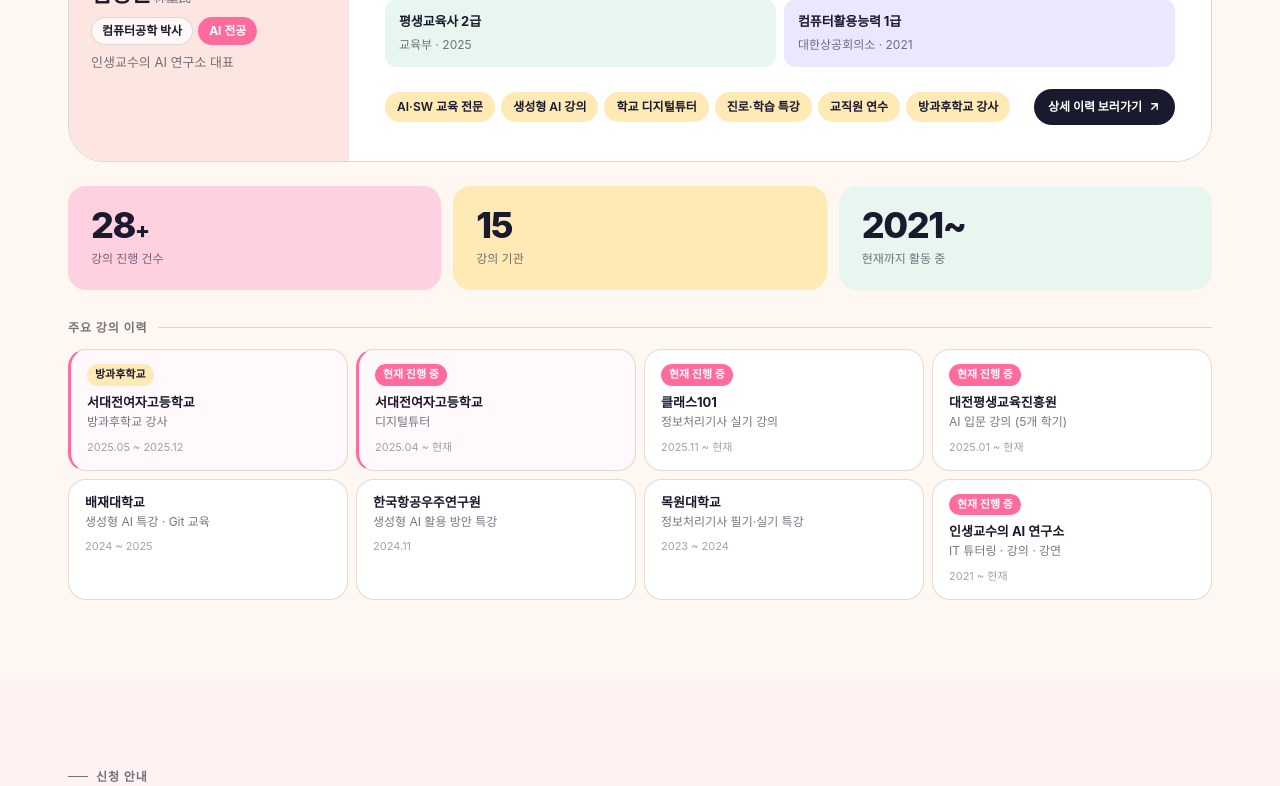
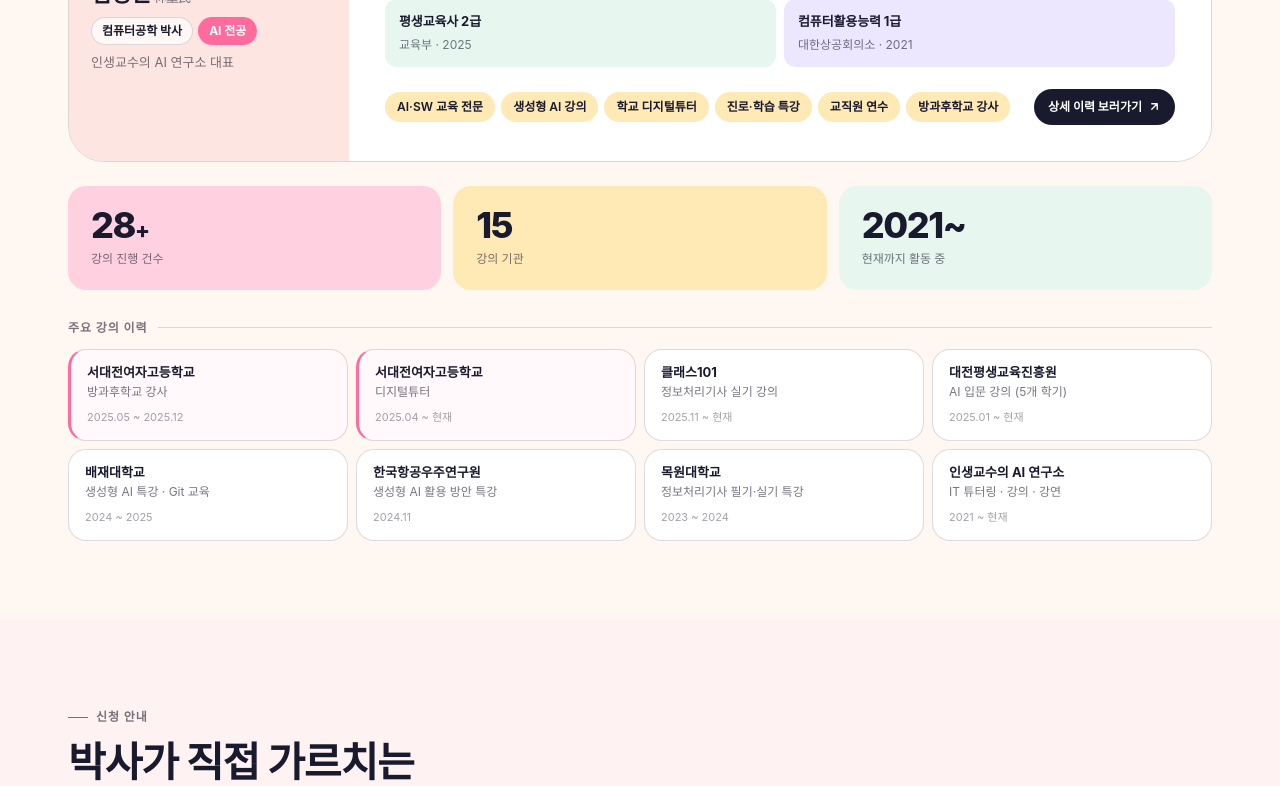
Before and after one commit to sharesdjgh-sys/sdjgh-afterschool-promotion, a Next.js app: page / in a window 1280 px wide. Shown: the part 4979-5765 px from the top of the page. Built offline with nearby package versions, Linux system fonts and the light colour scheme; a web font is replaced by a local one.

Commit message:
모바일 UI/UX에 맞게 변경

```diff
--- a/app/globals.css
+++ b/app/globals.css
@@ -266,7 +266,7 @@ section{ position:relative; padding: 80px 0; }
 .effect-card.accent{ background: var(--yellow); color: var(--ink); border-color: transparent; }
 .effect-card.accent .n{ color: rgba(26,26,46,0.5); }
 .effect-card.accent p{ color: rgba(26,26,46,0.75); }
-@media (max-width: 900px){ .effect-card.big, .effect-card.mid, .effect-card.sm{ grid-column: span 12; } }
+@media (min-width: 641px) and (max-width: 900px){ .effect-card.big, .effect-card.mid, .effect-card.sm{ grid-column: span 12; } }
 
 /* ============ Teacher ============ */
 .teacher{ background: var(--bg-cream); }
@@ -509,6 +509,130 @@ footer .foot-inner{ display: flex; justify-content: space-between; gap: 24px; fl
 footer .foot-brand{ font-size: 20px; font-weight: 800; color: #fff; line-height: 1.3; letter-spacing: -0.02em; }
 footer .foot-meta{ text-align: right; line-height: 1.8; }
 
+/* ============ Responsive: Tablet (≤900px) ============ */
+@media (max-width: 900px) {
+  .hero { padding: 100px 0 56px; }
+  .part-block { padding: 28px 22px; }
+  .teacher-info { padding: 28px 22px; }
+  .apply-info, .apply-form { padding: 28px 22px; }
+}
+
+/* ============ Responsive: Mobile (≤640px) ============ */
+@media (max-width: 640px) {
+  /* Nav */
+  .nav { max-width: calc(100% - 24px); top: 10px; }
+  .nav .brand { font-size: 12px; padding: 4px 10px 4px 6px; gap: 6px; }
+  .nav .brand-dot { width: 12px; height: 12px; }
+  .nav .cta { padding: 7px 12px; font-size: 12px; }
+
+  /* Hero */
+  .hero { padding: 76px 0 36px; }
+  .hero-curriculum { display: none; }
+  .hero h1 { margin-top: 14px; }
+  .hero-sub { margin-top: 12px; font-size: var(--t-sm); line-height: 1.65; }
+  .hero-meta { margin-top: 16px; gap: 5px; }
+  .hero-meta .chip { padding: 6px 11px; font-size: 12px; }
+  .hero-cta-row { margin-top: 18px; flex-direction: column; gap: 8px; }
+  .btn-primary, .btn-ghost { width: 100%; justify-content: center; padding: 14px 20px; }
+  .blob-deco { opacity: 0.35; }
+  .marquee-wrap { margin-top: 36px; }
+
+  /* Section 공통 */
+  .section-title { font-size: clamp(20px, 6.5vw, 30px); }
+  .section-lead { font-size: var(--t-sm); }
+
+  /* About */
+  .stat-card { padding: 16px 14px; }
+  .stat-card .stat-num { font-size: 30px; }
+  .stat-card .stat-unit { font-size: 15px; }
+  .feature { padding: 18px; gap: 8px; }
+  .feature h3 { font-size: var(--t-base); }
+  .feature p { font-size: var(--t-sm); }
+
+  /* Effects */
+  .effects { padding: 56px 0; }
+  .effect-grid { margin-top: 28px; gap: 8px; grid-template-columns: 1fr 1fr; }
+  .effect-card.big { grid-column: span 2; }
+  .effect-card.mid, .effect-card.sm { grid-column: span 1; }
+  .effect-card { padding: 18px 14px; }
+  .effect-card h3 { font-size: var(--t-base); margin-top: 10px; }
+  .effect-card p { font-size: var(--t-sm); margin-top: 6px; }
+
+  /* Curriculum 탭: 가로 스크롤 */
+  .part-tabs { flex-wrap: nowrap; overflow-x: auto; padding-bottom: 6px; -webkit-overflow-scrolling: touch; scrollbar-width: none; }
+  .part-tabs::-webkit-scrollbar { display: none; }
+  .part-tab { flex-shrink: 0; padding: 9px 14px; font-size: var(--t-sm); }
+  .part-block { padding: 16px 14px; margin-top: 16px; border-radius: var(--r-lg); }
+  .part-block .part-head { padding-bottom: 14px; gap: 10px; }
+  .part-block .part-head h3 { font-size: var(--t-base); }
+  .part-desc { font-size: var(--t-sm); }
+  .part-badge { font-size: 11px; padding: 5px 10px; }
+  .part-tool-header { padding: 12px 14px; }
+  .part-tool-name { font-size: var(--t-base); }
+  .lessons { grid-template-columns: 1fr 1fr; gap: 8px; }
+  .lesson { padding: 12px 11px 10px; min-height: unset; }
+  .lesson .cha { font-size: 18px; }
+  .lesson .t-title { margin-top: 8px; font-size: var(--t-sm); }
+  .lesson .t-topic { font-size: 11px; margin-top: 4px; }
+  .lesson .t-output { margin-top: 8px; padding-top: 8px; font-size: 11px; }
+
+  /* Teacher - 사진을 좌측 작게, 이름 우측 배치 */
+  .teacher-left { flex-direction: row; align-items: stretch; }
+  .teacher-portrait { width: 110px; flex-shrink: 0; aspect-ratio: 3/4; }
+  .teacher-nameplate { padding: 14px 14px 16px; flex: 1; border-top: none; border-left: 1px solid rgba(26,26,46,0.08); }
+  .teacher-card { margin-top: 20px; border-radius: var(--r-lg); }
+  .nameplate-name { font-size: 18px; }
+  .teacher-info { padding: 18px 16px; }
+  .teacher-quote { font-size: var(--t-sm); padding: 12px 14px 12px 16px; line-height: 1.6; }
+  .quote-decoration { font-size: 36px; }
+  .teacher-bio { font-size: var(--t-sm); margin-top: 12px; line-height: 1.75; }
+  .teacher-certs { margin-top: 16px; }
+  .certs-grid { grid-template-columns: 1fr 1fr; gap: 6px; }
+  .cert-item { padding: 10px 12px; }
+  .teacher-tags { margin-top: 14px; gap: 5px; }
+  .teacher-profile-link { margin-left: 0; margin-top: 2px; width: 100%; justify-content: center; }
+  .teacher-track { margin-top: 16px; }
+  .track-stats { gap: 8px; }
+  .track-stat { padding: 14px 12px; }
+  .track-num { font-size: 26px; }
+  .track-plus { font-size: 16px; }
+  .track-label { font-size: 11px; }
+  .track-grid { gap: 6px; }
+  .track-item { padding: 11px 13px; }
+  .track-item-org { font-size: 12px; }
+  .track-item-title { font-size: var(--t-xs); }
+
+  /* Apply */
+  .apply { padding: 56px 0 64px; }
+  .apply-grid { margin-top: 20px; gap: 14px; }
+  .apply-info { padding: 20px 16px; border-radius: var(--r-lg); }
+  .apply-info h3 { font-size: 18px; }
+  .apply-info .info-list { margin-top: 18px; gap: 10px; }
+  .apply-info .info-row { grid-template-columns: 60px 1fr; gap: 10px; padding-bottom: 10px; }
+  .apply-info .info-row .v { font-size: var(--t-base); }
+  .apply-form { padding: 20px 16px; border-radius: var(--r-lg); }
+  .apply-form h3 { font-size: 18px; }
+  .field { margin-top: 14px; }
+  .field input, .field select, .field textarea { padding: 10px 12px; font-size: var(--t-sm); }
+  .submit-row { flex-direction: column; align-items: stretch; gap: 8px; margin-top: 20px; }
+  .btn-submit { justify-content: center; width: 100%; padding: 14px; }
+
+  /* Footer */
+  footer { padding: 36px 0 28px; }
+  footer .foot-inner { gap: 14px; }
+  footer .foot-brand { font-size: 16px; }
+  footer .foot-meta { text-align: left; }
+}
+
+/* ============ Responsive: Small mobile (≤380px) ============ */
+@media (max-width: 380px) {
+  .stat-row { grid-template-columns: 1fr; }
+  .track-stats { gap: 5px; }
+  .track-num { font-size: 20px; }
+  .track-stat { padding: 11px 9px; }
+  .hero-meta { gap: 4px; }
+}
+
 /* ============ Reveal animation ============ */
 .js-reveal .reveal{ opacity: 0; transform: translateY(20px); transition: opacity 0.8s cubic-bezier(.2,.7,.2,1), transform 0.8s cubic-bezier(.2,.7,.2,1); }
 .js-reveal .reveal.in{ opacity: 1; transform: translateY(0); }
--- a/components/Teacher.tsx
+++ b/components/Teacher.tsx
@@ -9,14 +9,14 @@ const CERTS = [
 ];
 
 const LECTURES = [
-  { title: "방과후학교 강사", org: "서대전여자고등학교", period: "2025.05 ~ 2025.12", badge: "방과후학교", featured: true },
-  { title: "디지털튜터", org: "서대전여자고등학교", period: "2025.04 ~ 현재", badge: "현재 진행 중", featured: true },
-  { title: "정보처리기사 실기 강의", org: "클래스101", period: "2025.11 ~ 현재", badge: "현재 진행 중" },
-  { title: "AI 입문 강의 (5개 학기)", org: "대전평생교육진흥원", period: "2025.01 ~ 현재", badge: "현재 진행 중" },
+  { title: "방과후학교 강사", org: "서대전여자고등학교", period: "2025.05 ~ 2025.12", featured: true },
+  { title: "디지털튜터", org: "서대전여자고등학교", period: "2025.04 ~ 현재", featured: true },
+  { title: "정보처리기사 실기 강의", org: "클래스101", period: "2025.11 ~ 현재" },
+  { title: "AI 입문 강의 (5개 학기)", org: "대전평생교육진흥원", period: "2025.01 ~ 현재" },
   { title: "생성형 AI 특강 · Git 교육", org: "배재대학교", period: "2024 ~ 2025" },
   { title: "생성형 AI 활용 방안 특강", org: "한국항공우주연구원", period: "2024.11" },
   { title: "정보처리기사 필기·실기 특강", org: "목원대학교", period: "2023 ~ 2024" },
-  { title: "IT 튜터링 · 강의 · 강연", org: "인생교수의 AI 연구소", period: "2021 ~ 현재", badge: "현재 진행 중" },
+  { title: "IT 튜터링 · 강의 · 강연", org: "인생교수의 AI 연구소", period: "2021 ~ 현재" },
 ];
 
 export default function Teacher() {
@@ -131,11 +131,7 @@ export default function Teacher() {
                 className={`track-item${lec.featured ? " featured" : ""}`}
                 key={lec.org + lec.title}
               >
-                {lec.badge && (
-                  <span className={`track-badge ${lec.badge === "현재 진행 중" ? "active" : "special"}`}>
-                    {lec.badge}
-                  </span>
-                )}
+
                 <p className="track-item-org">{lec.org}</p>
                 <p className="track-item-title">{lec.title}</p>
                 <p className="track-item-period">{lec.period}</p>
```
